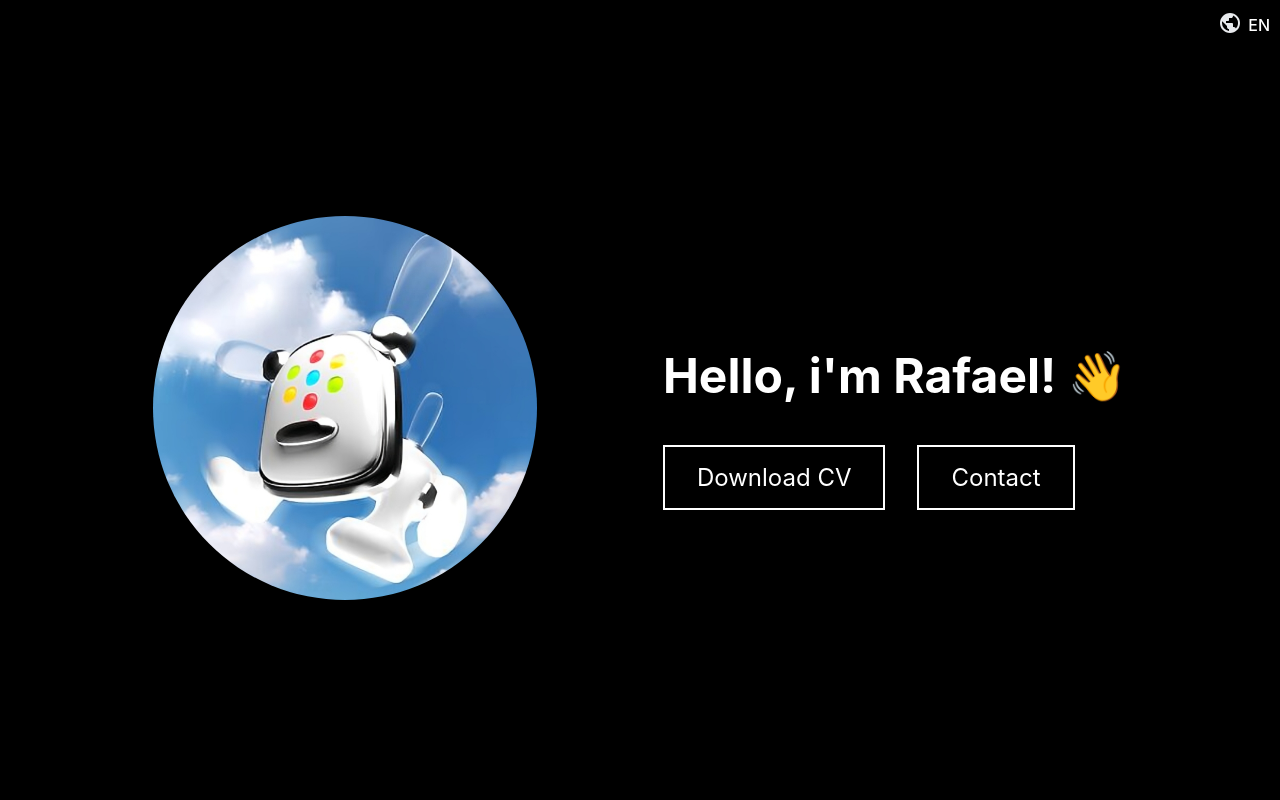
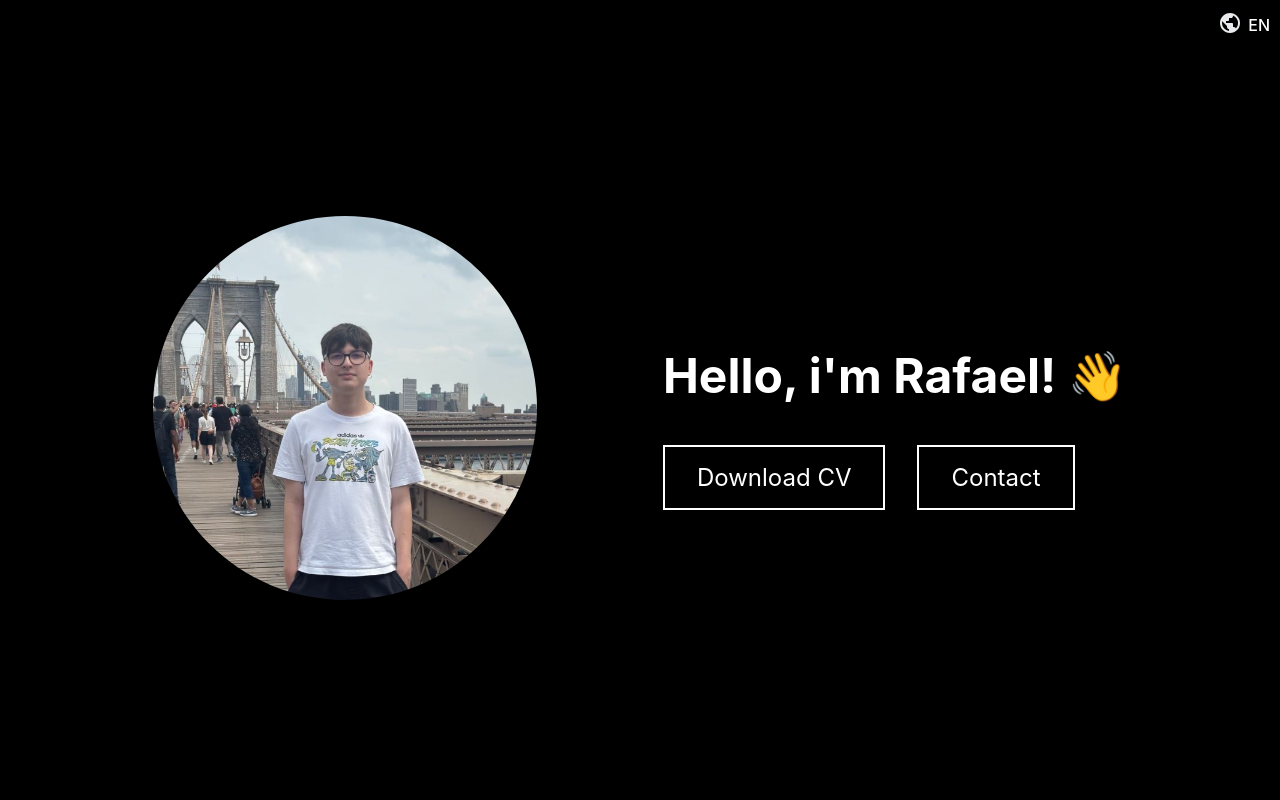
Before and after one commit to rafaelbardsouza/portfolio, a React (Vite) app: page / in a window 1280 px wide. Shown: the top 800 px of the page. Built offline with nearby package versions, Linux system fonts and the light colour scheme; a web font is replaced by a local one.

Commit message:
[feat] updated picture + cv

```diff
--- a/src/pages/Home.jsx
+++ b/src/pages/Home.jsx
@@ -1,5 +1,5 @@
 import '../styles/Home.scss';
-import iDog from '/idog.png';
+import me from '../assets/me.png';
 export default function Home() {
     const scrollToContact = (event) => {
         event.preventDefault();
@@ -18,11 +18,11 @@ export default function Home() {
     return(
         <section className="home" id="home">
             <div className='lang'><button onClick={changeLang}><svg xmlns="http://www.w3.org/2000/svg" height="24px" viewBox="0 -960 960 960" width="24px" fill="#e8eaed"><path d="M480-80q-83 0-156-31.5T197-197q-54-54-85.5-127T80-480q0-83 31.5-156T197-763q54-54 127-85.5T480-880q83 0 156 31.5T763-763q54 54 85.5 127T880-480q0 83-31.5 156T763-197q-54 54-127 85.5T480-80Zm-40-82v-78q-33 0-56.5-23.5T360-320v-40L168-552q-3 18-5.5 36t-2.5 36q0 121 79.5 212T440-162Zm276-102q20-22 36-47.5t26.5-53q10.5-27.5 16-56.5t5.5-59q0-98-54.5-179T600-776v16q0 33-23.5 56.5T520-680h-80v80q0 17-11.5 28.5T400-560h-80v80h240q17 0 28.5 11.5T600-440v120h40q26 0 47 15.5t29 40.5Z"/></svg></button>{localStorage.getItem('lang')!='PT'?'EN':'PT'}</div>
-            <img src={iDog} alt='Home'/>
+            <img src={me} alt='Home'/>
             <div className='items'>
                 <h1>{localStorage.getItem('lang')!='PT'?"Hello, i'm Rafael! 👋":"Olá, eu sou o Rafael! 👋"}</h1>
                 <div className='links'>
-                    <a href="#about">{localStorage.getItem('lang')!='PT'?"Download CV":"Baixar CV"}</a>
+                    <a href>{localStorage.getItem('lang')!='PT'?"Download CV":"Baixar CV"}</a>
                     <a href="#contact" onClick={scrollToContact}>{localStorage.getItem('lang')!='PT'?"Contact":"Contato"}</a>
                 </div>
             </div>
```
Also changed, not shown: src/assets/me.png (added), 1 other file (tests, documents, lock files or other folders).
